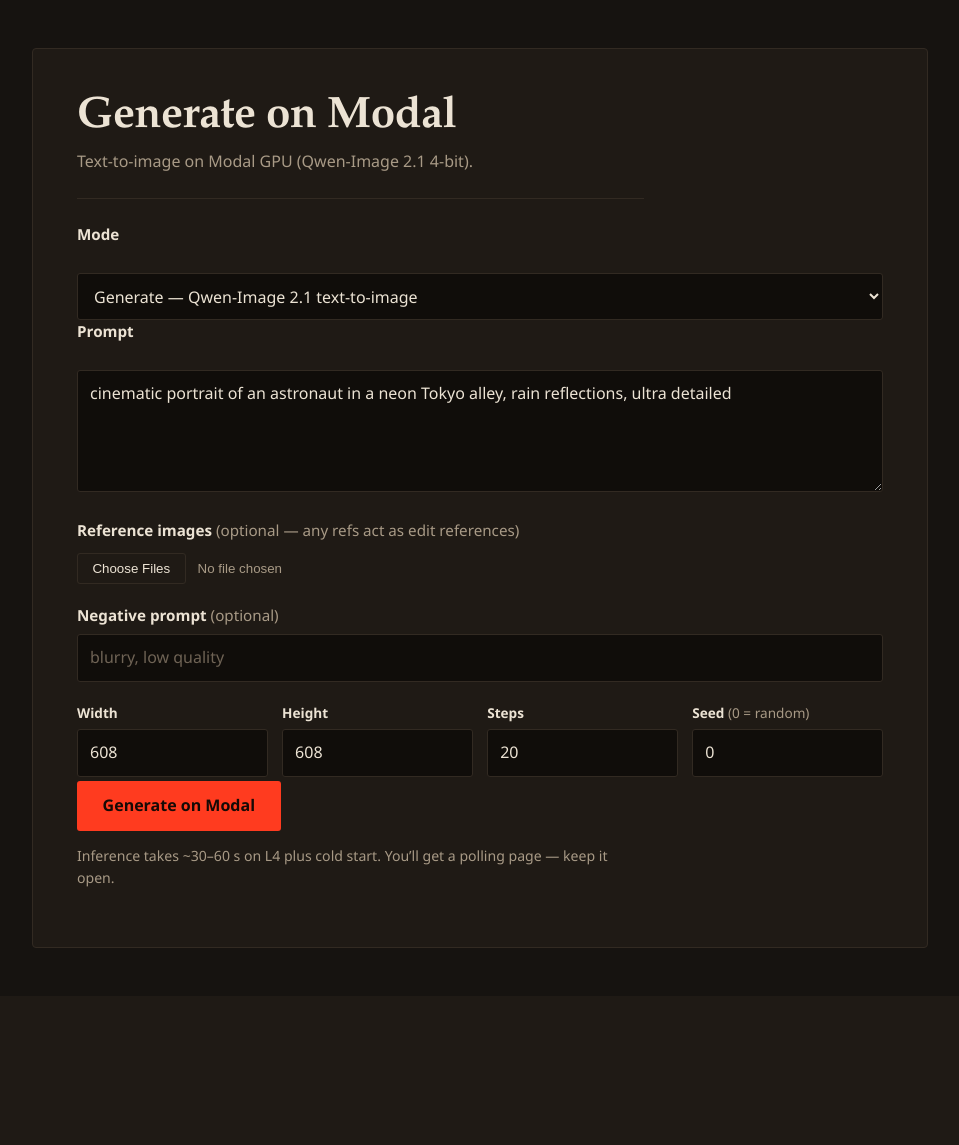
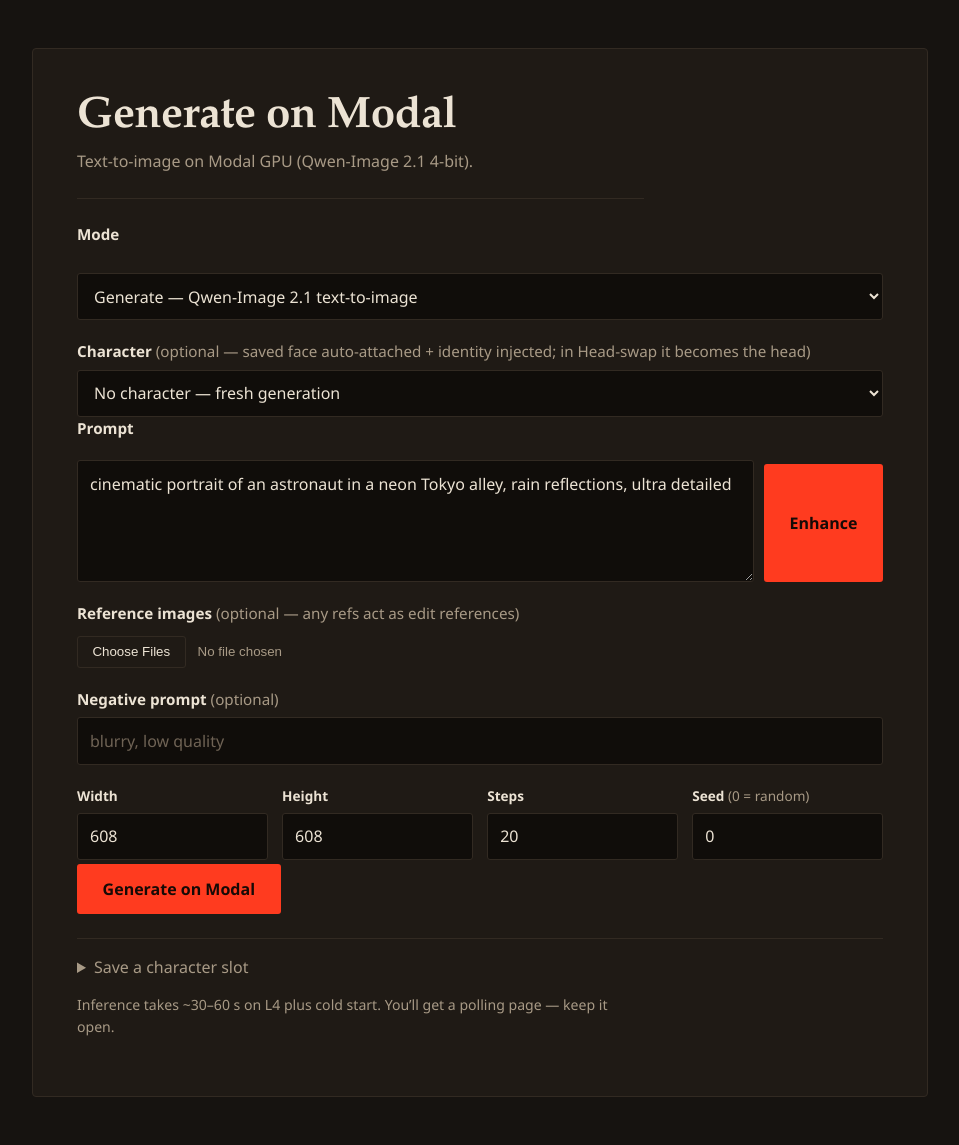
Before and after one commit to rajvermacas/runpod-setup, a FastAPI app: page / in a window 1280 px wide. Shown: the whole page, without its empty margins (160-1119 px from the left). Before the commit the page ends 948 px from the top, so only its background shows below. Run offline with FastAPI, Linux system fonts and the light colour scheme.

Commit message:
Web UI: character slots + PE-T2I enhance; PE rewriter Modal app

```diff
--- a/web/app.py
+++ b/web/app.py
@@ -64,6 +64,8 @@ BFS_MODAL_APP_NAME = os.environ.get("BFS_MODAL_APP_NAME", "bfs-headswap-direct")
 BFS_MODAL_CLS_NAME = os.environ.get("BFS_MODAL_CLS_NAME", "BFSHeadSwapDirect")
 TURBO_MODAL_APP_NAME = os.environ.get("TURBO_MODAL_APP_NAME", "zimage-turbo-direct")
 TURBO_MODAL_CLS_NAME = os.environ.get("TURBO_MODAL_CLS_NAME", "ZImageTurboDirect")
+PE_MODAL_APP_NAME = os.environ.get("PE_MODAL_APP_NAME", "qwen21-pe-rewrite")
+PE_MODAL_CLS_NAME = os.environ.get("PE_MODAL_CLS_NAME", "PERewrite")
 # Official Z-Image-Turbo int8 template defaults (see modal_zimage_turbo_direct.py).
 TURBO_DEFAULTS = dict(steps=8, cfg=1.0, sampler="res_multistep", scheduler="simple",
                       shift=3.0, unet="z_image_turbo_int8_convrot.safetensors",
@@ -98,7 +100,44 @@ MAX_REFS = 4
 MAX_FILE_MB = 10
 
 # call_id -> job dict (in-memory; single-process dev server)
+# image jobs carry png bytes; enhance jobs carry result dict.
 JOBS: dict[str, dict] = {}
+
+# Saved character slots: web/characters/<name>.png|jpg + <name>.txt (identity anchor).
+CHARACTERS_DIR = BASE_DIR / "characters"
+CHARACTERS_DIR.mkdir(exist_ok=True)
+
+
+def _valid_character_name(name: str) -> bool:
+    return bool(name) and len(name) <= 32 and all(c.isalnum() or c in "-_" for c in name)
+
+
+def list_characters() -> list[dict]:
+    """Saved slots: [{"name":..., "identity":..., "has_image":...}], sorted."""
+    out: list[dict] = []
+    if not CHARACTERS_DIR.is_dir():
+        return out
+    for img in sorted(CHARACTERS_DIR.glob("*")):
+        if img.suffix.lower() not in (".png", ".jpg", ".jpeg", ".webp") or not img.is_file():
+            continue
+        txt = img.with_suffix(".txt")
+        out.append({
+            "name": img.stem,
+            "identity": txt.read_text().strip() if txt.is_file() else "",
+            "has_image": True,
+        })
+    return out
+
+
+def load_character(name: str) -> tuple[bytes, str]:
+    """Return (image bytes, identity text) for a saved slot; raises ValueError."""
+    for c in list_characters():
+        if c["name"] == name:
+            for ext in (".png", ".jpg", ".jpeg", ".webp"):
+                p = CHARACTERS_DIR / f"{name}{ext}"
+                if p.is_file():
+                    return p.read_bytes(), c["identity"]
+    raise ValueError(f"unknown character: {name!r}")
 
 app = FastAPI(title="Qwen-Image 2.1 web UI")
 app.mount("/static", StaticFiles(directory=str(BASE_DIR / "static")), name="static")
@@ -133,13 +172,29 @@ def _mock_png(prompt: str, width: int = 512, height: int = 512) -> bytes:
 
 
 def _spawn_modal(prompt: str, negative: str, width: int, height: int,
-                 seed: int, steps: int, refs: list[bytes], mode: str) -> str:
-    """Spawn a Modal job, return the FunctionCall id."""
+                 seed: int, steps: int, refs: list[bytes], mode: str,
+                 char_image: bytes | None = None, identity: str = "") -> str:
+    """Spawn a Modal job, return the FunctionCall id.
+
+    char_image/identity come from a saved character slot: the portrait is
+    appended as an identity reference and the anchor text is injected.
+    In headswap mode the slot portrait serves as the head (<image2>), so a
+    single body upload suffices.
+    """
     t0 = time.time()
+    refs = list(refs)
+    if identity:
+        prompt = f"{prompt.strip()}\nSame identity: {identity.strip()}"
+    if mode == "headswap" and char_image is not None:
+        if not refs:
+            raise ValueError("head-swap with a character needs 1 body upload (the head comes from the slot)")
+        refs = [refs[0], char_image]  # extra uploads ignored, logged below
+    elif char_image is not None and len(refs) < MAX_REFS:
+        refs.append(char_image)
     if MOCK_MODAL:
         call_id = f"mock-{uuid.uuid4().hex[:12]}"
         JOBS[call_id] = {
-            "status": "pending", "png": None, "error": None,
+            "status": "pending", "png": None, "error": None, "kind": "image",
             "prompt": prompt, "negative": negative,
             "width": width, "height": height, "seed": seed, "steps": steps,
             "mode": mode,
@@ -182,7 +237,7 @@ def _spawn_modal(prompt: str, negative: str, width: int, height: int,
         )
     call_id: str = call.object_id
     JOBS[call_id] = {
-        "status": "pending", "png": None, "error": None,
+        "status": "pending", "png": None, "error": None, "kind": "image",
         "prompt": prompt, "negative": negative,
         "width": width, "height": height, "seed": seed, "steps": steps,
         "mode": mode,
@@ -191,6 +246,35 @@ def _spawn_modal(prompt: str, negative: str, width: int, height: int,
     }
     log.info("spawn modal call_id=%s mode=%s prompt=%.60r %dx%d steps=%d seed=%d refs=%d (%.2fs)",
              call_id, mode, prompt, width, height, steps, seed, len(refs), time.time() - t0)
+    return call_id
+
+
+def _spawn_enhance(text: str) -> str:
+    """Spawn a PE-T2I rewrite job, return the FunctionCall id."""
+    t0 = time.time()
+    text = (text or "").strip()
+    if not text:
+        raise ValueError("nothing to enhance: prompt is empty")
+    if MOCK_MODAL:
+        call_id = f"mock-{uuid.uuid4().hex[:12]}"
+        JOBS[call_id] = {
+            "status": "pending", "result": None, "error": None, "kind": "enhance",
+            "prompt": text, "created": time.time(), "mock": True,
+        }
+        log.info("spawn mock enhance call_id=%s text=%.60r (%.2fs)",
+                 call_id, text, time.time() - t0)
+        return call_id
+    import modal
+
+    cls = modal.Cls.from_name(PE_MODAL_APP_NAME, PE_MODAL_CLS_NAME)
+    call = cls().rewrite.spawn(text)
+    call_id: str = call.object_id
+    JOBS[call_id] = {
+        "status": "pending", "result": None, "error": None, "kind": "enhance",
+        "prompt": text, "created": time.time(), "mock": False,
+    }
+    log.info("spawn modal enhance call_id=%s text=%.60r (%.2fs)",
+             call_id, text, time.time() - t0)
     return call_id
 
 
@@ -217,31 +301,39 @@ def _previews(refs: list[bytes], limit: int = 4) -> list[str]:
 
 
 def _poll_modal(call_id: str) -> None:
-    """Poll once; on success store PNG and mark done, on Timeout leave pending."""
+    """Poll once; on success store the result and mark done, on Timeout leave pending."""
     job = JOBS.get(call_id)
     if job is None or job["status"] != "pending":
         return
     elapsed = time.time() - job["created"]
+    kind = job.get("kind", "image")
     if job.get("mock"):
-        # simulate ~5 s GPU delay so polling UI can be exercised
-        if time.time() - job["created"] < 5:
+        # simulate GPU delay so polling UI can be exercised (shorter for text)
+        if time.time() - job["created"] < (3 if kind == "enhance" else 5):
             log.debug("poll %s still pending (mock, %.0fs)", call_id, elapsed)
             return
         try:
-            job["png"] = _mock_png(job["prompt"], job["width"], job["height"])
+            if kind == "enhance":
+                job["result"] = {
+                    "rewritten_prompt": f"[mock enhanced] {job['prompt']} — cinematic light, "
+                                        "shallow depth of field, ultra detailed",
+                    "wh_ratio": "16:9",
+                }
+            else:
+                job["png"] = _mock_png(job["prompt"], job["width"], job["height"])
             job["status"] = "done"
         except Exception as e:
             job["status"] = "error"
             job["error"] = str(e)
             log.exception("poll %s mock render failed", call_id)
             return
-        log.info("poll %s done (mock, %.0fs, %d bytes)", call_id, elapsed, len(job["png"]))
+        log.info("poll %s done (mock, %.0fs)", call_id, elapsed)
         return
     try:
         import modal
 
         fc = modal.FunctionCall.from_id(call_id)
-        png = fc.get(timeout=0)  # raises TimeoutError while running
+        out = fc.get(timeout=0)  # raises TimeoutError while running
     except TimeoutError:
         log.debug("poll %s still pending (%.0fs)", call_id, elapsed)
         return
@@ -250,7 +342,13 @@ def _poll_modal(call_id: str) -> None:
         job["error"] = f"{type(e).__name__}: {e}"
         log.exception("poll %s failed after %.0fs", call_id, elapsed)
         return
-    job["png"] = bytes(png)
+    if kind == "enhance":
+        job["result"] = dict(out)
+        job["status"] = "done"
+        log.info("poll %s done enhance (%.0fs, ratio=%s)", call_id, elapsed,
+                 job["result"].get("wh_ratio", "?"))
+        return
+    job["png"] = bytes(out)
     job["status"] = "done"
     log.info("poll %s done (%.0fs, %d bytes)", call_id, elapsed, len(job["png"]))
 
@@ -261,7 +359,8 @@ def index(request: Request, mode: str = ""):
     return templates.TemplateResponse(
         request, "index.html",
         {"mode": mode, "modes": MODES, "mode_prompts": MODE_DEFAULT_PROMPTS,
-         "default_prompt": MODE_DEFAULT_PROMPTS[mode]},
+         "default_prompt": MODE_DEFAULT_PROMPTS[mode],
+         "characters": list_characters(), "character": ""},
     )
 
 
@@ -269,14 +368,85 @@ def index(request: Request, mode: str = ""):
 def health():
     return {"status": "ok", "modal_app": MODAL_APP_NAME,
             "bfs_modal_app": BFS_MODAL_APP_NAME,
-            "turbo_modal_app": TURBO_MODAL_APP_NAME, "mock": MOCK_MODAL,
-            "modes": list(MODES), "default_mode": DEFAULT_MODE}
+            "turbo_modal_app": TURBO_MODAL_APP_NAME,
+            "pe_modal_app": PE_MODAL_APP_NAME, "mock": MOCK_MODAL,
+            "modes": list(MODES), "default_mode": DEFAULT_MODE,
+            "characters": len(list_characters())}
+
+
+@app.post("/characters")
+async def save_character(
+    request: Request,
+    name: str = Form(""),
+    identity: str = Form(""),
+):
+    """Save a portrait + identity anchor as a reusable character slot."""
+    client = request.client.host if request.client else "?"
+    name = (name or "").strip().lower()
+    identity = (identity or "").strip()
+    if not _valid_character_name(name):
+        log.warning("POST /characters from %s rejected: bad name %r", client, name)
+        return RedirectResponse(url="/", status_code=303)
+    form = await request.form()
+    upload = next((v for k, v in form.multi_items()
+                   if k == "portrait" and isinstance(v, StarletteUploadFile) and v.filename), None)
+    if upload is None:
+        return RedirectResponse(url="/", status_code=303)
+    data = await upload.read()
+    if not data or len(data) > MAX_FILE_MB * 1024 * 1024 or not _is_image(data):
+        log.warning("POST /characters from %s rejected: bad portrait for %r", client, name)
+        return RedirectResponse(url="/", status_code=303)
+    from PIL import Image
+
+    img = Image.open(io.BytesIO(data))
+    ext = ".png" if (img.mode in ("RGBA", "LA") or "transparency" in img.info) else ".jpg"
+    for old in CHARACTERS_DIR.glob(f"{name}.*"):
+        old.unlink()
+    (CHARACTERS_DIR / f"{name}{ext}").write_bytes(data)
+    (CHARACTERS_DIR / f"{name}.txt").write_text(identity + "\n" if identity else "")
+    log.info("POST /characters from %s saved slot %r (%d KB)", client, name, len(data) // 1024)
+    return RedirectResponse(url=f"/?mode=generate", status_code=303)
+
+
+@app.post("/enhance")
+async def enhance(request: Request):
+    """PE-T2I rewrite: {text} -> {call_id}; poll GET /enhance/{call_id}."""
+    try:
+        body = await request.json()
+        text = (body.get("text") or "")
+    except Exception:
+        return Response('{"error": "invalid JSON"}', status_code=400, media_type="application/json")
+    try:
+        call_id = await run_in_threadpool(_spawn_enhance, text)
+    except ValueError as e:
+        return Response(f'{{"error": "{e}"}}', status_code=400, media_type="application/json")
+    except Exception as e:
+        log.exception("POST /enhance spawn failed")
+        return Response(f'{{"error": "spawn failed: {type(e).__name__}: {e}"}}',
+                        status_code=502, media_type="application/json")
+    return {"call_id": call_id}
+
+
+@app.get("/enhance/{call_id}")
+def enhance_status(call_id: str):
+    job = JOBS.get(call_id)
+    if job is None or job.get("kind") != "enhance":
+        return Response('{"error": "unknown enhance job"}', status_code=404,
+                        media_type="application/json")
+    _poll_modal(call_id)
+    if job["status"] == "done":
+        return {"status": "done", **(job["result"] or {})}
+    if job["status"] == "error":
+        return Response(f'{{"status": "error", "error": "{job["error"]}"}}',
+                        status_code=502, media_type="application/json")
+    return {"status": "pending"}
 
 
 @app.post("/generate")
 async def generate(
     request: Request,
     mode: str = Form("generate"),
+    character: str = Form(""),
     prompt: str = Form(""),
     negative_prompt: str = Form(""),
     width: int = Form(1024),
@@ -289,7 +459,8 @@ async def generate(
             request, "index.html",
             {"error": error, "mode": mode if mode in MODES else DEFAULT_MODE,
              "modes": MODES, "mode_prompts": MODE_DEFAULT_PROMPTS,
-             "default_prompt": prompt or MODE_DEFAULT_PROMPTS.get(mode, "")},
+             "default_prompt": prompt or MODE_DEFAULT_PROMPTS.get(mode, ""),
+             "characters": list_characters(), "character": character},
             status_code=status,
         )
 
@@ -304,6 +475,14 @@ async def generate(
     if not prompt:
         log.warning("POST /generate from %s rejected: empty prompt", client)
         return _form_ctx("Prompt is required.", 400)
+    char_image: bytes | None = None
+    identity = ""
+    if character:
+        try:
+            char_image, identity = load_character(character)
+        except ValueError as e:
+            log.warning("POST /generate from %s rejected: %s", client, e)
+            return _form_ctx(str(e), 400)
     width = max(256, min(width, 2048))
     height = max(256, min(height, 2048))
     steps = max(1, min(steps, 100))
@@ -346,24 +525,26 @@ async def generate(
             return _form_ctx(f"{f.filename}: not a valid image file.", 400)
         refs.append(data)
         ref_names.append(f"{f.filename} ({len(data) // 1024} KB)")
-    log.info("POST /generate from %s mode=%s prompt=%.80r %dx%d steps=%d seed=%d refs=[%s]",
-             client, mode, prompt, width, height, steps, seed, ", ".join(ref_names) or "none")
+    log.info("POST /generate from %s mode=%s char=%s prompt=%.80r %dx%d steps=%d seed=%d refs=[%s]",
+             client, mode, character or "none", prompt, width, height, steps, seed,
+             ", ".join(ref_names) or "none")
 
-    if mode == "turbo" and refs:
+    if mode == "turbo" and (refs or char_image is not None):
         log.warning("POST /generate from %s rejected: turbo takes no reference images", client)
         return _form_ctx(
-            "Turbo is text-to-image only — remove reference images or switch to Edit mode.", 400)
+            "Turbo is text-to-image only — remove reference images and the character, or switch mode.", 400)
 
-    if mode == "headswap" and len(refs) < 2:
-        log.warning("POST /generate from %s rejected: head-swap needs 2 images, got %d",
-                    client, len(refs))
+    if mode == "headswap" and (len(refs) + (1 if char_image is not None else 0)) < 2:
+        log.warning("POST /generate from %s rejected: head-swap needs 2 images, got %d uploads + %s slot",
+                    client, len(refs), "1" if char_image is not None else "0")
         return _form_ctx(
-            "Upload exactly 2 images: body/target first, reference head second.", 400)
+            "Head-swap needs a body upload plus a head: either upload 2 images, or upload 1 body and pick a character slot as the head.", 400)
 
     try:
         # blocking Modal network call -> threadpool, taaki event loop block na ho
         call_id = await run_in_threadpool(
-            _spawn_modal, prompt, negative_prompt.strip(), width, height, seed, steps, refs, mode
+            _spawn_modal, prompt, negative_prompt.strip(), width, height, seed, steps,
+            refs, mode, char_image, identity,
         )
     except Exception as e:
         log.exception("POST /generate spawn failed for %s", client)
--- a/web/static/style.css
+++ b/web/static/style.css
@@ -79,6 +79,11 @@ input[type="number"] {
 }
 
 textarea { min-height: 7rem; resize: vertical; line-height: 1.55; }
+
+/* Prompt box + Enhance button side by side */
+.prompt-row { display: flex; gap: 0.6rem; align-items: stretch; }
+.prompt-row textarea { flex: 1; }
+.prompt-row button { white-space: nowrap; }
 
 ::placeholder { color: #6f6355; }
 
--- a/web/templates/index.html
+++ b/web/templates/index.html
@@ -20,9 +20,23 @@
       <option value="turbo" {% if mode == "turbo" %}selected{% endif %}>Turbo — Z-Image-Turbo, 8 steps</option>
     </select>
 
+    <div id="char-block">
+      <label for="character">Character <span class="opt">(optional — saved face auto-attached + identity injected; in Head-swap it becomes the head)</span></label>
+      <select id="character" name="character">
+        <option value="">No character — fresh generation</option>
+        {% for c in characters %}
+        <option value="{{ c.name }}" {% if character == c.name %}selected{% endif %}>{{ c.name }}{% if c.identity %} — {{ c.identity[:60] }}{% endif %}</option>
+        {% endfor %}
+      </select>
+    </div>
+
     <label for="prompt">Prompt</label>
-    <textarea id="prompt" name="prompt" rows="4"
-      placeholder="cinematic photorealistic portrait, soft golden light, ultra detailed">{{ default_prompt }}</textarea>
+    <div class="prompt-row">
+      <textarea id="prompt" name="prompt" rows="4"
+        placeholder="cinematic photorealistic portrait, soft golden light, ultra detailed">{{ default_prompt }}</textarea>
+      <button type="button" id="enhance-btn" title="Rewrite with PE-T2I">Enhance</button>
+    </div>
+    <p class="hint" id="enhance-hint"></p>
 
     <div id="refs-block">
       <label for="ref_images">Reference images <span class="opt" id="refs-hint"></span></label>
@@ -43,6 +57,19 @@
 
     <button type="submit">Generate on Modal</button>
   </form>
+  <details>
+    <summary>Save a character slot</summary>
+    <p class="hint">Upload a front-facing portrait once — it stays on the server and appears in the Character dropdown above. Fictional faces only.</p>
+    <form action="/characters" method="post" enctype="multipart/form-data">
+      <label for="char-name">Slot name <span class="opt">(letters, numbers, dash)</span></label>
+      <input id="char-name" name="name" type="text" maxlength="32" required placeholder="anya">
+      <label for="char-portrait">Portrait</label>
+      <input id="char-portrait" name="portrait" type="file" accept="image/*" required>
+      <label for="char-identity">Identity anchor <span class="opt">(injected into every prompt using this slot)</span></label>
+      <input id="char-identity" name="identity" type="text" maxlength="300" placeholder="early 30s, sharp jaw, freckles across nose, short black bob">
+      <button type="submit">Save character</button>
+    </form>
+  </details>
   <p class="hint" id="mode-hint"></p>
 <script>
 const MODE_PROMPTS = {{ mode_prompts | tojson }};
@@ -51,25 +78,25 @@ const INFO = {
     sub: "Text-to-image on Modal GPU (Qwen-Image 2.1 4-bit).",
     refs: "(optional — any refs act as edit references)",
     hint: "Inference takes ~30–60 s on L4 plus cold start. You’ll get a polling page — keep it open.",
-    promptRequired: true, steps: 20, seed: 0, showRefs: true, showNeg: true,
+    promptRequired: true, steps: 20, seed: 0, showRefs: true, showNeg: true, showChar: true,
   },
   edit: {
     sub: "Edit with reference photos. Output follows the first reference.",
     refs: "(optional, up to 4 — edit mode follows the first)",
     hint: "Edit runs slightly slower (~40 s on L4): reference latents extend the sequence.",
-    promptRequired: true, steps: 20, seed: 0, showRefs: true, showNeg: true,
+    promptRequired: true, steps: 20, seed: 0, showRefs: true, showNeg: true, showChar: true,
   },
   headswap: {
     sub: "BFS head-swap LoRA: body/target first, reference head second.",
-    refs: "(required, exactly 2 — body/target first, reference head second)",
+    refs: "(required — upload the body, or pick a character slot as the head)",
     hint: "Head-swap takes ~50 s on L4 at 25 steps. No public figures without consent.",
-    promptRequired: false, steps: 25, seed: 42, showRefs: true, showNeg: true,
+    promptRequired: false, steps: 25, seed: 42, showRefs: true, showNeg: true, showChar: true,
   },
   turbo: {
     sub: "Z-Image-Turbo: 8-step text-to-image on T4. No reference images.",
     refs: "",
     hint: "Turbo is guidance-distilled: negative prompt is ignored, ~35 s on T4 at 1024².",
-    promptRequired: true, steps: 8, seed: 0, showRefs: false, showNeg: false,
+    promptRequired: true, steps: 8, seed: 0, showRefs: false, showNeg: false, showChar: false,
   },
 };
 const modeEl = document.getElementById("mode");
@@ -82,6 +109,8 @@ function applyMode(setDefaults) {
   document.getElementById("mode-hint").textContent = info.hint;
   document.getElementById("refs-block").style.display = info.showRefs ? "" : "none";
   document.getElementById("neg-block").style.display = info.showNeg ? "" : "none";
+  document.getElementById("char-block").style.display = info.showChar ? "" : "none";
+  document.getElementById("enhance-btn").style.display = (m === "generate" || m === "turbo") ? "" : "none";
   promptEl.required = info.promptRequired;
   if (setDefaults) {
     // Swap in the new mode's default prompt — unless the user typed their
@@ -97,6 +126,41 @@ function applyMode(setDefaults) {
 }
 modeEl.addEventListener("change", () => applyMode(true));
 applyMode(false);
+
+// PE-T2I prompt enhancement (Generate/Turbo): rewrite -> fill box, show ratio.
+const enhanceBtn = document.getElementById("enhance-btn");
+const enhanceHint = document.getElementById("enhance-hint");
+enhanceBtn.addEventListener("click", async () => {
+  const text = promptEl.value.trim();
+  if (!text) { enhanceHint.textContent = "Write a short idea first, then Enhance."; return; }
+  enhanceBtn.disabled = true;
+  enhanceHint.textContent = "Enhancing on Modal GPU…";
+  try {
+    const r = await fetch("/enhance", {
+      method: "POST", headers: {"Content-Type": "application/json"},
+      body: JSON.stringify({text}),
+    });
+    if (!r.ok) { enhanceHint.textContent = "Enhance failed (HTTP " + r.status + ")."; return; }
+    const {call_id} = await r.json();
+    for (let i = 0; i < 90; i++) {
+      await new Promise(res => setTimeout(res, 2000));
+      const s = await fetch("/enhance/" + call_id);
+      if (!s.ok) { enhanceHint.textContent = "Enhance failed (HTTP " + s.status + ")."; return; }
+      const st = await s.json();
+      if (st.status === "done") {
+        promptEl.value = st.rewritten_prompt || text;
+        enhanceHint.textContent = st.wh_ratio
+          ? "Enhanced. Suggested aspect ratio: " + st.wh_ratio + " — set Width/Height to match."
+          : "Enhanced.";
+        return;
+      }
+      if (st.status === "error") { enhanceHint.textContent = "Enhance failed."; return; }
+    }
+    enhanceHint.textContent = "Enhance timed out — try again.";
+  } finally {
+    enhanceBtn.disabled = false;
+  }
+});
 </script>
 </main>
 </body>
```
Also changed, not shown: modal_pe_rewriter.py (added, +132 -0 lines).
